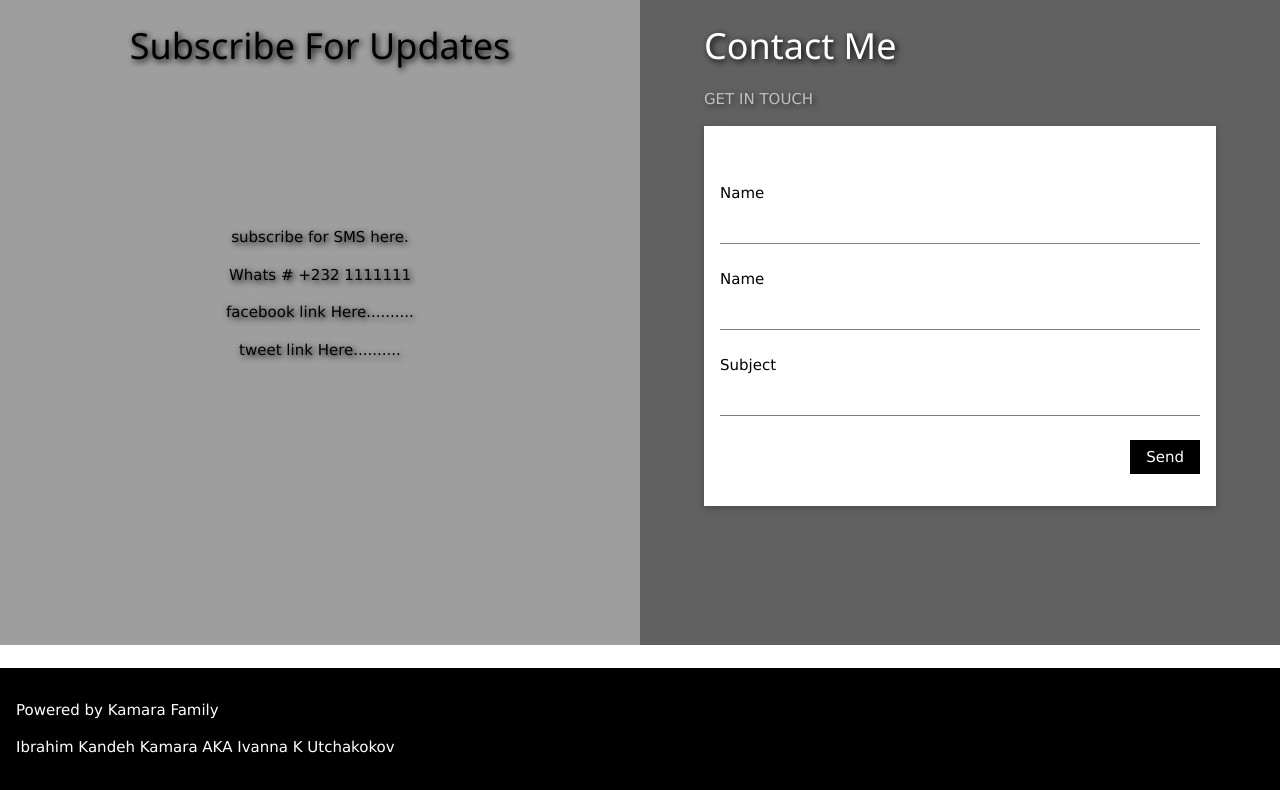
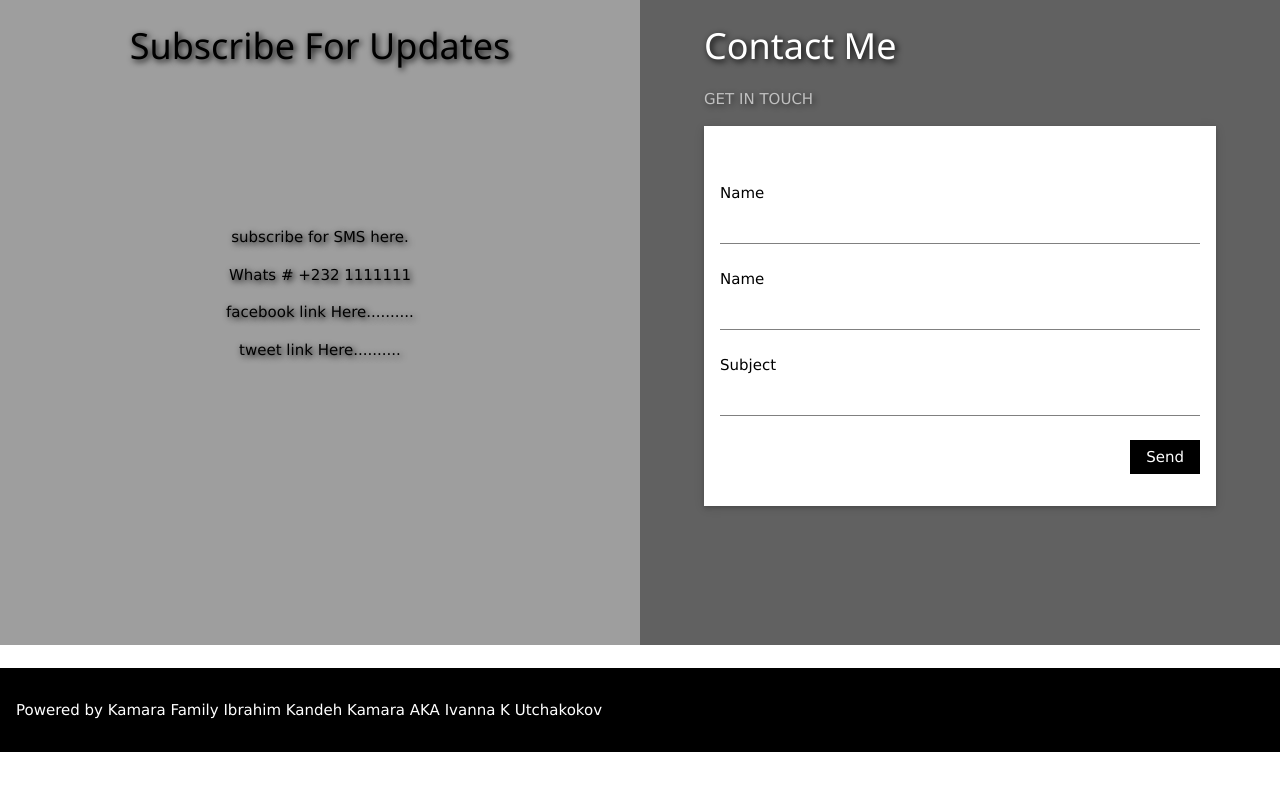
Before and after one commit to PaKandeh/Ibrahim-Kandeh-Kamara-eHealthAnswers, a plain HTML site: page index.html in a window 1280 px wide. Shown: the part 1300-2090 px from the top of the page. After the commit the page ends 2052 px from the top, so only its background shows below. Drawn offline with Linux system fonts and the light colour scheme.

Commit message:
Update index.html

```diff
--- a/index.html
+++ b/index.html
@@ -178,8 +178,7 @@
 
 <!-- Footer -->
 <footer class="w3-container w3-black w3-padding-16">
-  <p>Powered by  Kamara Family
-	<p>Ibrahim Kandeh Kamara AKA Ivanna K Utchakokov
+  <p> Powered by  Kamara Family Ibrahim Kandeh Kamara AKA Ivanna K Utchakokov
 
 </footer>
 
```
